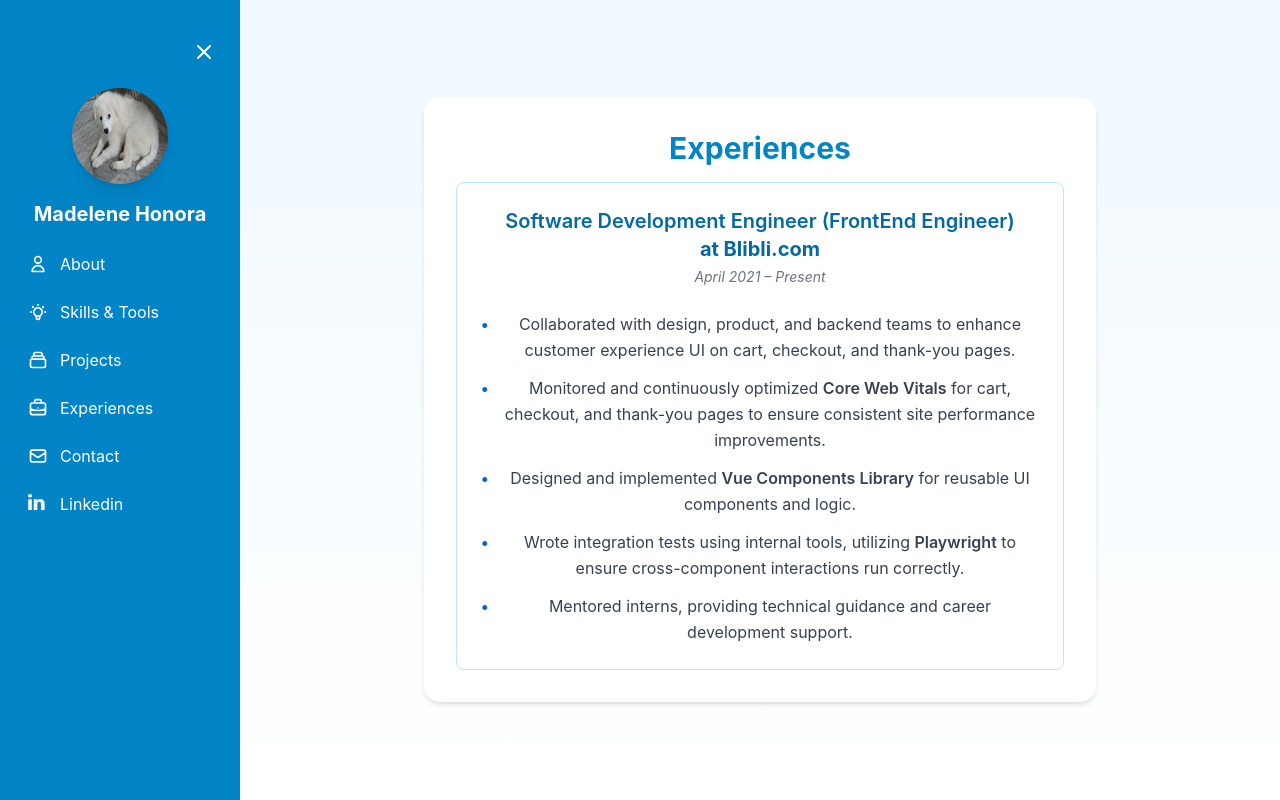
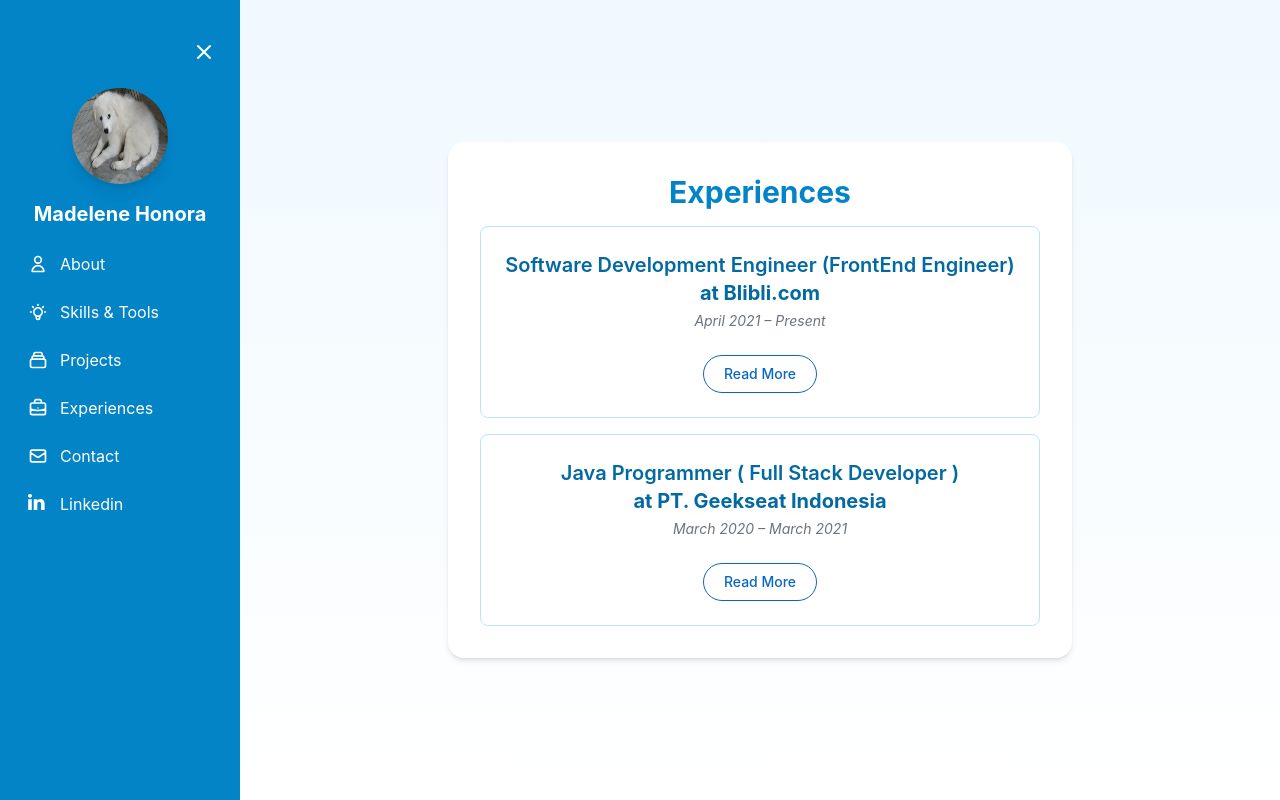
Before and after one commit to madelenehonora98/madelenehonora98.github.io, a Vue app: page /experiences in a window 1280 px wide. Both pictures are taken after a click on the button "Get to know me". Built offline with nearby package versions, Linux system fonts and the light colour scheme.

Commit message:
update experiences page

```diff
--- a/src/components/Experiences.vue
+++ b/src/components/Experiences.vue
@@ -7,7 +7,9 @@
     >
       <h1 class="text-3xl font-bold text-sky-600 mb-4">Experiences</h1>
 
-      <div class="space-y-6">
+
+      <!-- TODO: Update using v-for -->
+      <div class="experience-blibli space-y-6 mb-4">
         <div class="border border-sky-200 rounded-lg p-6">
           <div class="text-center mb-2">
             <h2 class="text-xl font-semibold text-sky-700">
@@ -18,44 +20,87 @@
               April 2021 – Present
             </p>
           </div>
-          <ul class="space-y-3 text-gray-700 leading-relaxed">
-            <li
-              class="relative pl-5 before:content-['•'] before:absolute before:left-0 before:text-[#0A66C2] before:font-bold"
+          <transition name="fade">
+            <div
+              v-if="expandedExp['blibli']"
+              class="space-y-4 text-gray-700 leading-relaxed text-justify"
             >
+              <p>
                 Collaborated with design, product, and backend teams to enhance
                 customer experience UI on cart, checkout, and thank-you pages.
-            </li>
-            <li
-              class="relative pl-5 before:content-['•'] before:absolute before:left-0 before:text-[#0A66C2] before:font-bold"
-            >
+              </p>
+              <p>
                 Monitored and continuously optimized
                 <span class="font-semibold">Core Web Vitals</span> for cart,
                 checkout, and thank-you pages to ensure consistent site
                 performance improvements.
-            </li>
-            <li
-              class="relative pl-5 before:content-['•'] before:absolute before:left-0 before:text-[#0A66C2] before:font-bold"
-            >
+              </p>
+              <p>
                 Designed and implemented
                 <span class="font-semibold">Vue Components Library</span> for
                 reusable UI components and logic.
-            </li>
-            <li
-              class="relative pl-5 before:content-['•'] before:absolute before:left-0 before:text-[#0A66C2] before:font-bold"
-            >
+              </p>
+              <p>
                 Wrote integration tests using internal tools, utilizing
                 <span class="font-semibold">Playwright</span> to ensure
                 cross-component interactions run correctly.
-            </li>
-            <li
-              class="relative pl-5 before:content-['•'] before:absolute before:left-0 before:text-[#0A66C2] before:font-bold"
-            >
+              </p>
+              <p>
                 Mentored interns, providing technical guidance and career
                 development support.
-            </li>
-          </ul>
+              </p>
+            </div>
+          </transition>
+          <div class="flex justify-center mt-6">
+            <button
+              @click="expandSection('blibli')"
+              class="px-5 py-2 text-[#0A66C2] border border-[#0A66C2] rounded-full font-medium text-sm hover:bg-[#0A66C2] hover:text-white transition-all duration-300"
+            >
+              {{ expandedExp['blibli'] ? 'Read Less' : 'Read More' }}
+            </button>
+          </div>
+        </div>
+      </div>
+
+      <div class="experience-geekseat space-y-6">
+        <div class="border border-sky-200 rounded-lg p-6">
+          <div class="text-center mb-2">
+            <h2 class="text-xl font-semibold text-sky-700">
+              Java Programmer ( Full Stack Developer )
+            </h2>
+            <span class="text-xl text-sky-700 font-bold">at PT. Geekseat Indonesia</span>
+            <p class="text-gray-500 italic text-sm mt-1 mb-6">
+              March 2020 – March 2021
+            </p>
+          </div>
+          <transition name="fade">
+            <div
+              v-if="expandedExp['geekseat']"
+              class="space-y-4 text-gray-700 leading-relaxed text-justify"
+            >
+              <p>
+                Implemented in-system messaging for ALM Metcash Agora, a virtual sales rep web application where customers and suppliers exchange information.
+              </p>
+              <p>
+                Developed website for Refer-it to track and monitor referrals, opportunities, and activities.
+              </p>
+              <p>
+                Developed leaderboard page, scheduler to calculate point using <span class="font-semibold">cron</span> and generate csv report from metrics in a virtual experience room website for V-Unite.
+              </p>
+            </div>
+          </transition>
+          <div class="flex justify-center mt-6">
+            <button
+              @click="expandSection('geekseat')"
+              class="px-5 py-2 text-[#0A66C2] border border-[#0A66C2] rounded-full font-medium text-sm hover:bg-[#0A66C2] hover:text-white transition-all duration-300"
+            >
+              {{ expandedExp['geekseat'] ? 'Read Less' : 'Read More' }}
+            </button>
+          </div>
         </div>
       </div>
     </section>
   </div>
 </template>
+
+<script src="./js/experiences.js"></script>
--- a/src/components/js/experiences.js
+++ b/src/components/js/experiences.js
@@ -1,6 +1,21 @@
+import { ref } from 'vue'
+
 export default {
   name: 'Experiences',
   setup() {
+    const expandedExp = ref({
+      blibli: false,
+      geekseat: false
+    })
 
+    // methods
+    const expandSection = section => {
+      expandedExp.value[section] = !expandedExp.value[section]
+    }
+
+    return {
+      expandedExp,
+      expandSection
+    }
   }
 }
```
Lines whose indentation alone changed are shown as unchanged.
